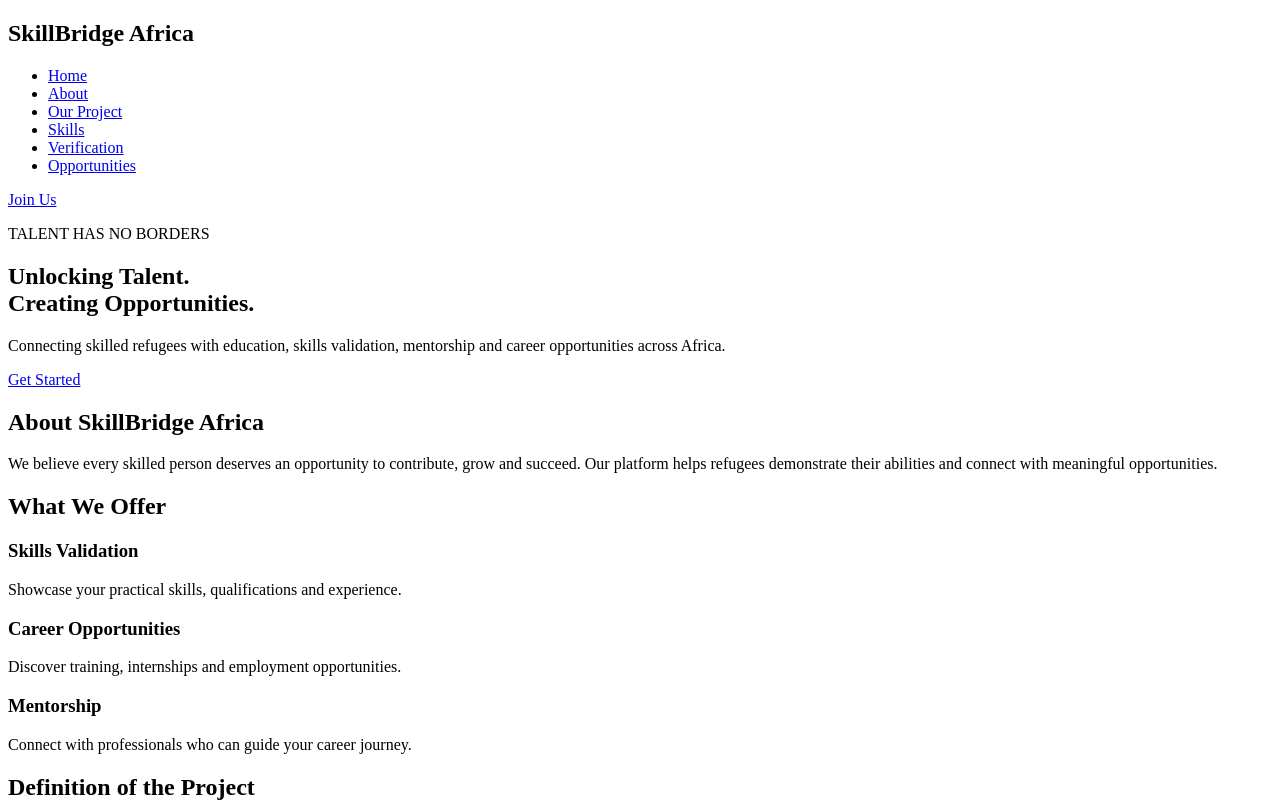
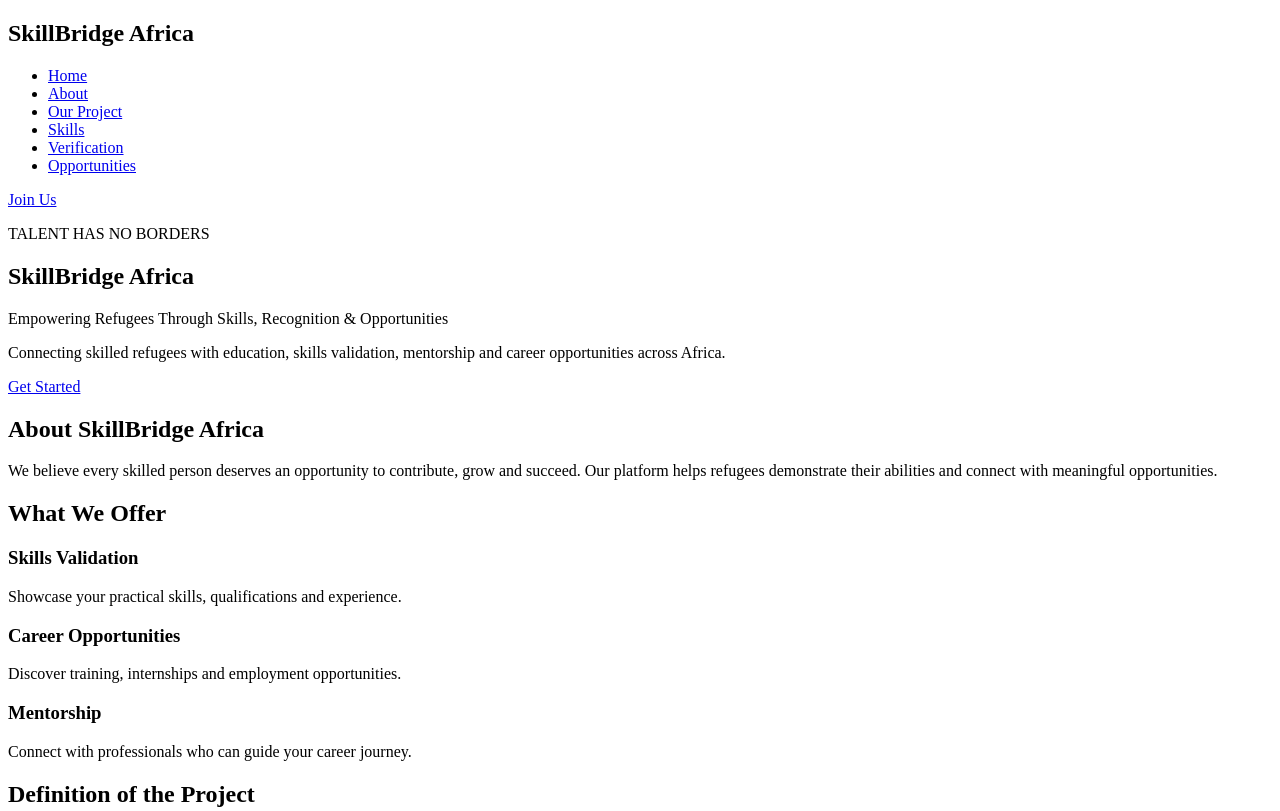
Before and after one commit to peterochihaiomiyang-sudo/SkillBridge-Africa, a plain HTML site: page index.html in a window 1280 px wide. Shown: the top 811 px of the page. Drawn offline with Linux system fonts and the light colour scheme.

Commit message:
Update title and content for empowerment theme

```diff
--- a/index.html
+++ b/index.html
@@ -4,7 +4,7 @@
 <head>
     <meta charset="UTF-8">
     <meta name="viewport" content="width=device-width, initial-scale=1.0">
-    <title>SkillBridge Africa | Unlocking Talent</title>
+    <title>SkillBridge Africa | Empowering Refugees Through Skills, Recognition & Opportunities</title>
     <link rel="stylesheet" href="style.css">
 </head>
 <body>
@@ -29,7 +29,8 @@
         <section class="hero" id="home">
             <div class="hero-content">
                 <p class="tagline">TALENT HAS NO BORDERS</p>
-                <h1>Unlocking Talent.<br>Creating Opportunities.</h1>
+              <h1>SkillBridge Africa</h1>
+<p class="subtitle">Empowering Refugees Through Skills, Recognition & Opportunities</p>
                 <p>
                     Connecting skilled refugees with education,
                     skills validation, mentorship and career
@@ -284,7 +285,7 @@
     </main>
 
     <footer>
-        <p>© 2026 SkillBridge Africa. Unlocking Talent. Creating Opportunities.</p>
+        <p>© 2026 SkillBridge Africa. Empowering Refugees Through Skills, Recognition & Opportunities.</p>
         <p>Supporting SDGs 4, 8, 10, 16 and 17.</p>
     </footer>
 
```
